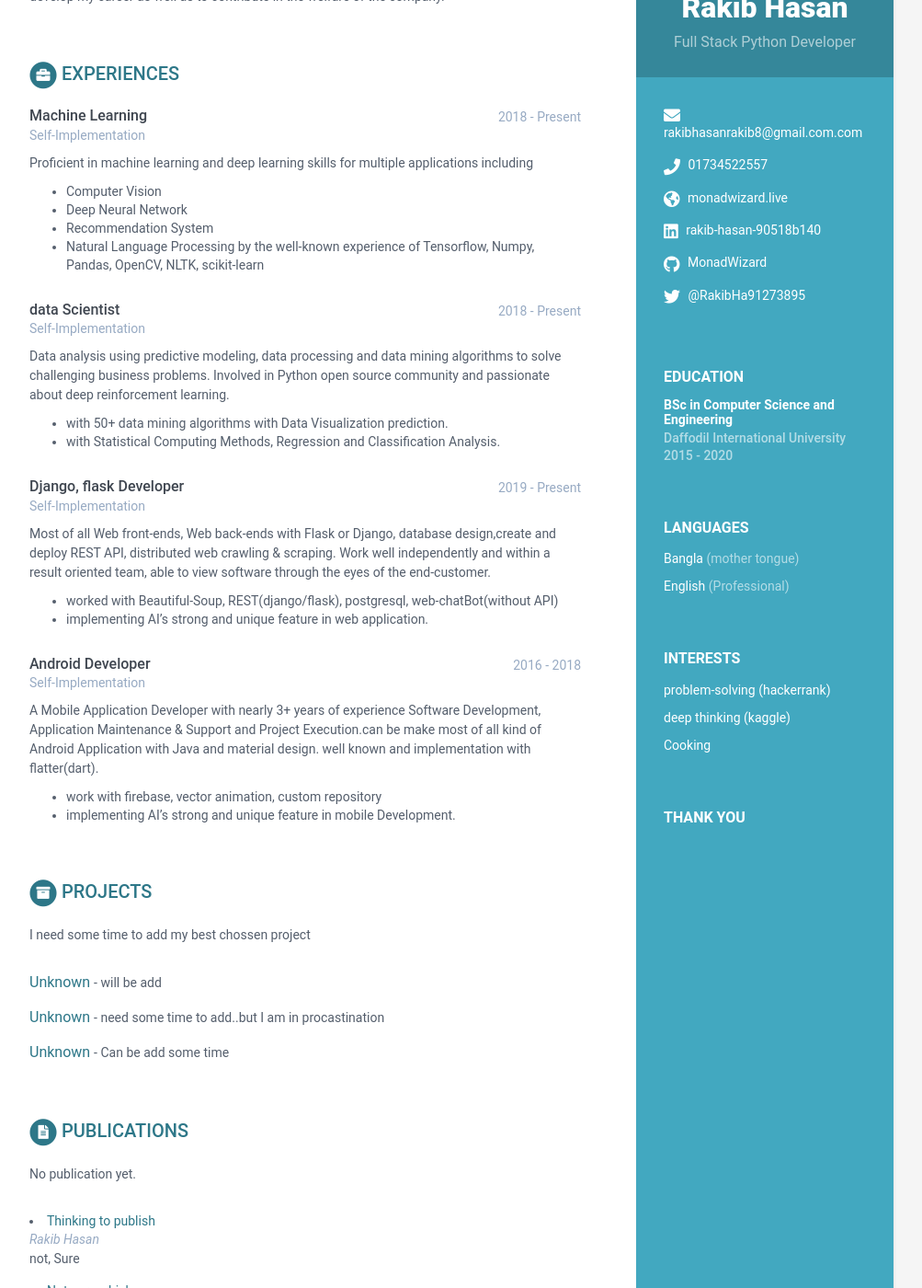
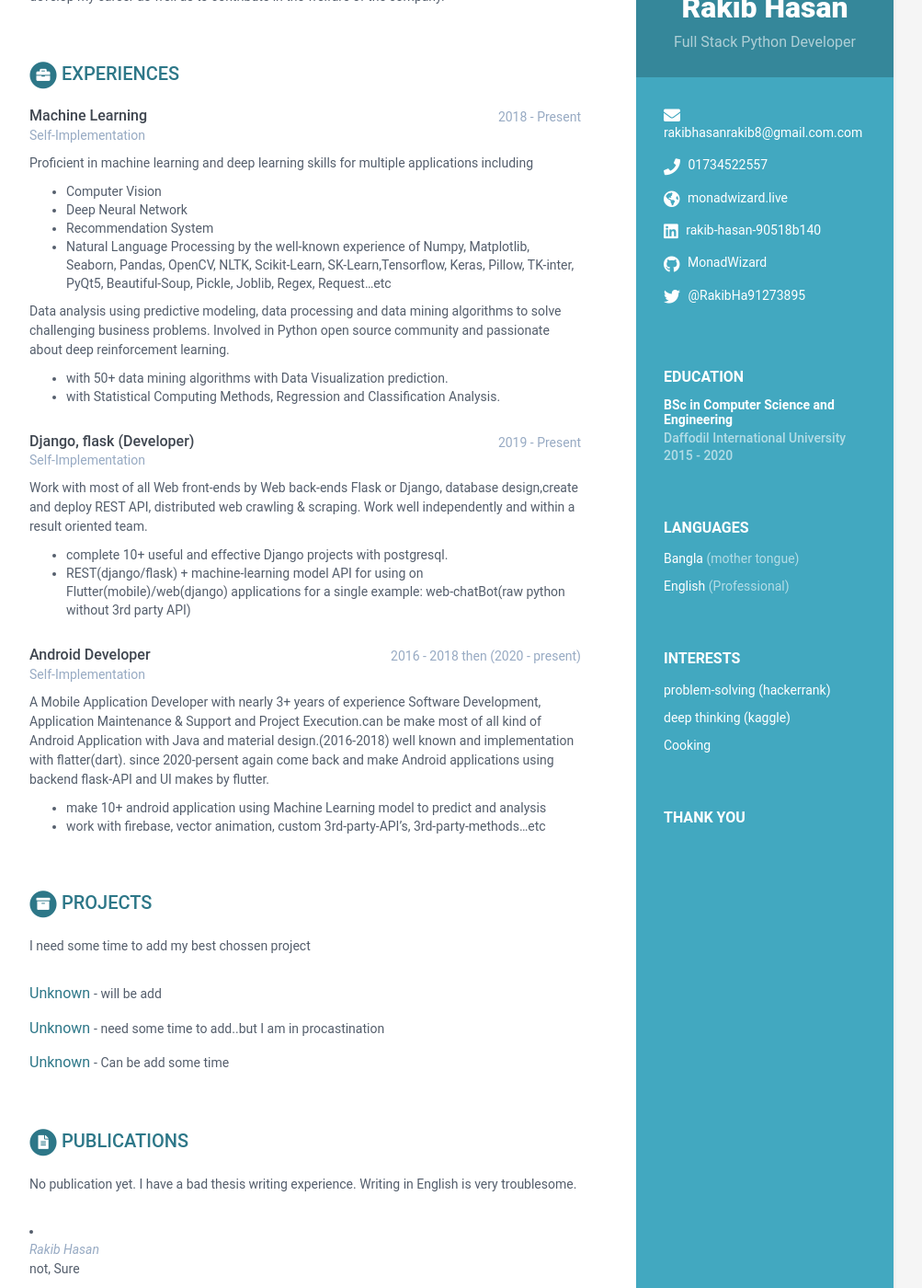
Before and after one commit to MonadWizard/online_resume.github.io, a Jekyll site: the page built from index.html, in a window 1280 px wide and 1400 px high, scrolled down 217 px. Shown: the whole window at 92% size, without its empty margins (168-1171 px from the left). Built offline with Jekyll 4.4.1, drawn with Linux system fonts in a browser that asks for light colours; some of the changed text lies outside the part shown.

Commit message:
Update data.yml

```diff
--- a/_data/data.yml
+++ b/_data/data.yml
@@ -67,36 +67,37 @@ experiences:
           - Deep Neural Network
           - Recommendation System
           - Natural Language Processing
-         by the well-known experience of Tensorflow, Numpy, Pandas, OpenCV, NLTK, scikit-learn
+         by the well-known experience of Numpy, Matplotlib, Seaborn, Pandas, OpenCV, NLTK, Scikit-Learn, SK-Learn,Tensorflow, Keras,
+         Pillow, TK-inter, PyQt5, Beautiful-Soup, Pickle, Joblib, Regex, Request...etc
 
-    - role: data Scientist
-      time: 2018 - Present
-      company: Self-Implementation
-      details: |
-        Data analysis using predictive modeling, data processing and data mining algorithms to solve challenging business problems.
+         Data analysis using predictive modeling, data processing and data mining algorithms to solve challenging business problems.
         Involved in Python open source community and passionate about deep reinforcement learning.
           - with 50+ data mining algorithms with Data Visualization prediction.
           - with Statistical Computing Methods, Regression and Classification Analysis.
 
-    - role: Django, flask Developer
+
+    - role: Django, flask (Developer)
       time: 2019 - Present
       company: Self-Implementation
       details: |
-        Most of all Web front-ends, Web back-ends with Flask or Django, database design,create and deploy REST API,
+        Work with most of all Web front-ends by Web back-ends Flask or Django, database design,create and deploy REST API,
         distributed web crawling & scraping.
-        Work well independently and within a result oriented team, able to view software through the eyes of the end-customer.
-          - worked with Beautiful-Soup, REST(django/flask), postgresql, web-chatBot(without API)
-          - implementing AI's strong and unique feature in web application.
+        Work well independently and within a result oriented team.
+          - complete 10+ useful and effective Django projects with postgresql.
+          - REST(django/flask) + machine-learning model API for using on Flutter(mobile)/web(django) applications
+                   for a single example: web-chatBot(raw python without 3rd party API)
+
 
     - role: Android Developer
-      time: 2016 - 2018
+      time: 2016 - 2018 then (2020 - present)
       company: Self-Implementation
       details: |
         A Mobile Application Developer with nearly 3+ years of experience Software Development, Application Maintenance
-        & Support and Project Execution.can be make most of all kind of Android Application with Java and material design.
+        & Support and Project Execution.can be make most of all kind of Android Application with Java and material design.(2016-2018)
         well known and implementation with flatter(dart).
-          - work with firebase, vector animation, custom repository
-          - implementing AI's strong and unique feature in mobile Development.
+        since 2020-persent again come back and make Android applications using backend flask-API and UI makes by flutter.
+          - make 10+ android application using Machine Learning model to predict and analysis
+          - work with firebase, vector animation, custom 3rd-party-API's, 3rd-party-methods...etc
 
 
 
@@ -122,17 +123,14 @@ projects:
 publications:
     title: Publications
     intro: |
-      No publication yet.
+      No publication yet. I have a bad thesis writing experience. Writing in English is very troublesome.
     papers:
-      - title: Thinking to publish
+      - title:
         link: "#"
         authors: Rakib Hasan
         conference: not, Sure
 
-      - title: "Not sure which one"
-        link: "#"
-        authors: mayn one may be
-        conference: "at home"
+
 
 
 skills:
@@ -143,31 +141,28 @@ skills:
         level: 98%
 
       - name: Django or Flask
+        level: 98%
+
+      - name: Machine Learning
         level: 70%
-
-      - name: Computer Vision
-        level: 70%
-
-      - name: Deep neural Learning
-        level: 70%
-
-      - name: Natural Language Processing
-        level: 75%
 
       - name: Android Development
         level: 90%
 
       - name: Graphic Design
-        level: 45%
-
-      - name: Desktop App Development
         level: 60%
 
+      - name: Desktop App Development(Tk-inter,PyQt5)
+        level: 50%
+
       - name: Font end Development
-        level: 60%
+        level: 98%
 
-      - name: API Development
-        level: 60%
+      - name: REST API Development
+        level: 90%
+
+      - name: Problem Solving
+        level: 98%
 
 
 footer: >
```
